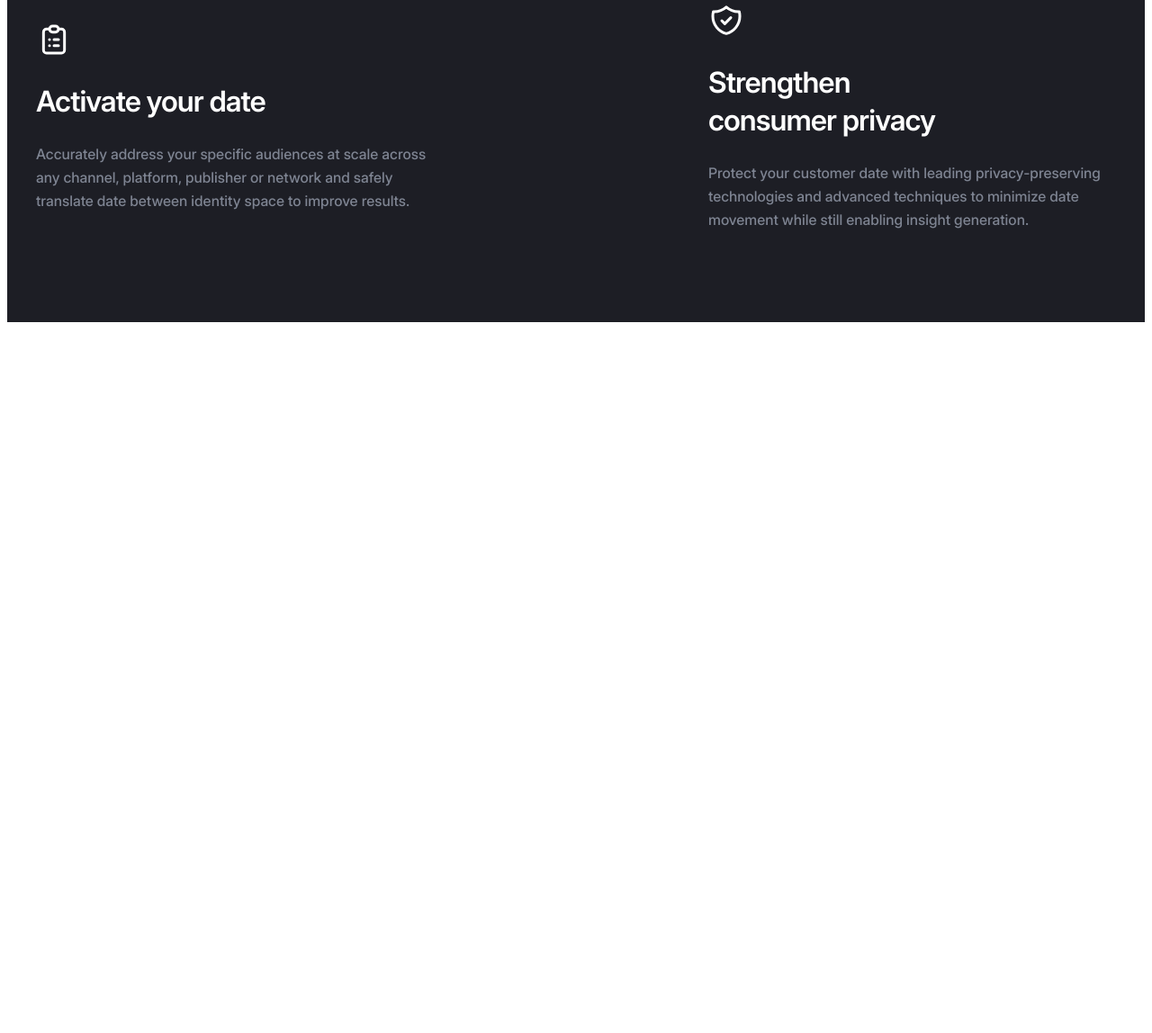
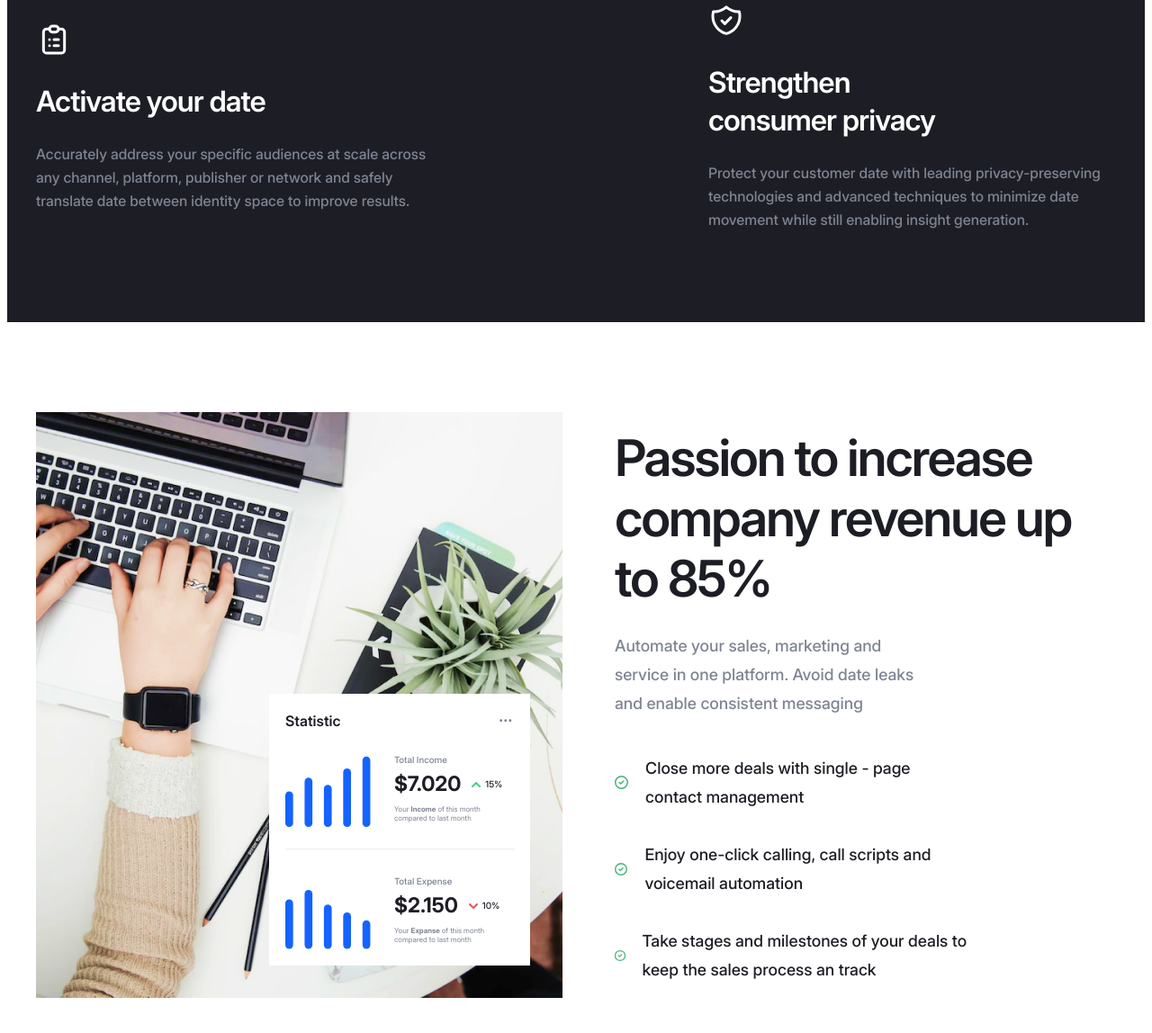
Before and after one commit to yuwi-webdeviki/coca, a website built with Vite: page src/index.html in a window 1280 px wide. Shown: the part 1704-2852 px from the top of the page at 90% size. Before the commit the page ends 2070 px from the top, so only its background shows below. Built offline with nearby package versions, Linux system fonts and the light colour scheme.

Commit message:
created features sections

```diff
--- /dev/null
+++ b/src/assets/scss/components/home/_features.scss
@@ -0,0 +1,186 @@
+@use '../../mixins';
+
+.features {
+  padding: 100px 0 94px;
+
+  @include mixins.mobile {
+    padding: 60px 0 64px;
+  }
+
+  &__container {
+    @include mixins.flex-all-between;
+
+    @include mixins.mini-desktop {
+      gap: 40px;
+      flex-direction: column;
+      align-items: flex-start;
+    }
+
+    @include mixins.mobile {
+      gap: 25px;
+    }
+  }
+
+  &__images {
+    position: relative;
+  }
+
+  &__stats {
+    position: absolute;
+    right: 36px;
+    bottom: 40px;
+    padding: 18px;
+    max-width: 290px;
+    background-color: #fff;
+
+    @include mixins.mobile {
+      right: 16px;
+      bottom: 20px;
+    }
+
+    @include mixins.small-mobile {
+      right: 12px;
+      bottom: 12px;
+      padding: 14px;
+      max-width: 240px;
+    }
+
+    &-head {
+      @include mixins.flex-all-between;
+      margin-bottom: 19px;
+    }
+
+    &-title {
+      font-weight: 600;
+      line-height: 150%;
+      color: #1d1e25;
+    }
+
+    &-item {
+      @include mixins.flex-align-center;
+      gap: 26px;
+
+      &:not(:last-child) {
+        border-bottom: 0.73px solid #ededed;
+        padding-bottom: 23px;
+        width: 255px;
+      }
+
+      &:last-child {
+        padding-top: 23px;
+      }
+
+      &-img {
+        @include mixins.small-mobile {
+          width: 65px;
+        }
+      }
+
+      &-title {
+        margin-bottom: 6px;
+        font-weight: 500;
+        font-size: 10px;
+        line-height: 150%;
+        color: #7e8492;
+      }
+
+      &-price {
+        @include mixins.flex-align-center;
+        gap: 12px;
+        margin-bottom: 9px;
+
+        &-num {
+          font-weight: 700;
+          font-size: 23px;
+          line-height: 120%;
+          color: #1d1e25;
+
+          @include mixins.mobile {
+            font-size: 18px;
+          }
+        }
+
+        &-proc {
+          @include mixins.flex-align-center;
+          gap: 5px;
+          font-weight: 500;
+          font-size: 10px;
+          line-height: 150%;
+          color: #1d1e25;
+        }
+      }
+
+      &-descr {
+        font-weight: 400;
+        font-size: 8px;
+        color: #7e8492;
+
+        & span {
+          font-weight: 700;
+        }
+      }
+    }
+  }
+
+  &__texts {
+    max-width: 557px;
+
+    @include mixins.mini-desktop {
+      max-width: 992px;
+    }
+  }
+
+  &__title {
+    margin-bottom: 24px;
+    font-weight: 600;
+    letter-spacing: -0.04em;
+    color: var(--neutral-color-100);
+
+    @include mixins.mobile {
+      margin-bottom: 20px;
+    }
+  }
+
+  &__descr {
+    margin-bottom: 40px;
+    max-width: 360px;
+    font-weight: 500;
+    line-height: 178%;
+    color: #7e8492;
+
+    @include mixins.mini-desktop {
+      max-width: 700px;
+    }
+  }
+
+  &__item {
+    @include mixins.flex-align-center;
+    gap: 19px;
+    max-width: 393px;
+    font-weight: 500;
+    line-height: 178%;
+    color: var(--neutral-color-100);
+
+    @include mixins.mini-desktop {
+      max-width: 700px;
+    }
+
+    &:not(:last-child) {
+      margin-bottom: 32px;
+
+      @include mixins.mobile {
+        margin-bottom: 22px;
+      }
+    }
+
+    &::before {
+      content: '';
+      display: inline-block;
+      width: 20px;
+      height: 20px;
+      color: #46b277;
+      background: url('../../../icons/features-tick-icon.svg') no-repeat
+        center / contain;
+    }
+  }
+}
--- a/src/assets/scss/components/home/_overview.scss
+++ b/src/assets/scss/components/home/_overview.scss
@@ -1,15 +1,15 @@
 @use '../../mixins';
 
 .overview {
+  padding: 100px 0;
   background-color: var(--overview-bg-color);
-  padding-block: 100px;
 
   @include mixins.tablet {
     text-align: center;
   }
 
   @include mixins.mobile {
-    padding-block: 60px;
+    padding: 60px 0;
   }
 
   &__title {
--- a/src/assets/scss/main.scss
+++ b/src/assets/scss/main.scss
@@ -6,3 +6,4 @@
 @use './components/header';
 @use './components/home/hero';
 @use './components/home/overview';
+@use './components/home/features';
--- /dev/null
+++ b/src/html/components/home/features.html
@@ -0,0 +1,121 @@
+<section class="features">
+  <div class="container features__container">
+    <div class="features__images">
+      <img
+        src="./assets/images/features-img.jpg"
+        loading="lazy"
+        width="585"
+        height="651"
+        alt="Woman typing on laptop"
+      />
+      <div class="features__stats">
+        <div class="features__stats-head">
+          <h4 class="features__stats-title text-p-default">Statistic</h4>
+          <img
+            src="./assets/icons/three-dots-icon.svg"
+            loading="lazy"
+            width="18"
+            height="19"
+            alt="Ellipsis icon"
+          />
+        </div>
+
+        <div class="features__stats-item">
+          <img
+            class="features__stats-item-img"
+            src="./assets/icons/features-total-income-icon.svg"
+            loading="lazy"
+            width="95"
+            height="88"
+            alt="Total income graphic"
+          />
+          <div class="features__stats-item-info">
+            <h5 class="features__stats-item-title">Total Income</h5>
+            <div class="features__stats-item-price">
+              <span class="features__stats-item-price-num">$7.020</span>
+              <div class="features__stats-item-price-proc">
+                <svg
+                  width="10"
+                  height="6"
+                  viewBox="0 0 10 6"
+                  fill="none"
+                  xmlns="http://www.w3.org/2000/svg"
+                >
+                  <path
+                    fill-rule="evenodd"
+                    clip-rule="evenodd"
+                    d="M9.70711 5.70711C9.31658 6.09763 8.68342 6.09763 8.29289 5.70711L5 2.41421L1.70711 5.70711C1.31658 6.09763 0.683417 6.09763 0.292894 5.70711C-0.0976312 5.31658 -0.0976312 4.68342 0.292894 4.29289L4.29289 0.292893C4.68342 -0.0976311 5.31658 -0.0976311 5.70711 0.292893L9.70711 4.29289C10.0976 4.68342 10.0976 5.31658 9.70711 5.70711Z"
+                    fill="#50CD89"
+                  />
+                </svg>
+                15%
+              </div>
+            </div>
+            <p class="features__stats-item-descr">
+              Your <span>Income</span> of this month compared to last month
+            </p>
+          </div>
+        </div>
+
+        <div class="features__stats-item">
+          <img
+            class="features__stats-item-img"
+            src="./assets/icons/features-total-expense-icon.svg"
+            loading="lazy"
+            width="95"
+            height="88"
+            alt="Total expense graphic"
+          />
+          <div class="features__stats-item-info">
+            <h5 class="features__stats-item-title">Total Expense</h5>
+            <div class="features__stats-item-price">
+              <span class="features__stats-item-price-num">$2.150</span>
+              <div class="features__stats-item-price-proc">
+                <svg
+                  width="10"
+                  height="6"
+                  viewBox="0 0 10 6"
+                  fill="none"
+                  xmlns="http://www.w3.org/2000/svg"
+                >
+                  <path
+                    fill-rule="evenodd"
+                    clip-rule="evenodd"
+                    d="M0.292893 0.292893C0.683417 -0.097631 1.31658 -0.097631 1.70711 0.292893L5 3.58579L8.29289 0.292893C8.68342 -0.0976311 9.31658 -0.0976311 9.70711 0.292893C10.0976 0.683417 10.0976 1.31658 9.70711 1.70711L5.70711 5.70711C5.31658 6.09763 4.68342 6.09763 4.29289 5.70711L0.292893 1.70711C-0.0976311 1.31658 -0.0976311 0.683418 0.292893 0.292893Z"
+                    fill="#EB5757"
+                  />
+                </svg>
+                10%
+              </div>
+            </div>
+            <p class="features__stats-item-descr">
+              Your <span>Expanse</span> of this month compared to last month
+            </p>
+          </div>
+        </div>
+      </div>
+    </div>
+
+    <div class="features__texts">
+      <h2 class="features__title heading-h2">
+        Passion to increase company revenue up to 85%
+      </h2>
+      <p class="features__descr text-p-medium">
+        Automate your sales, marketing and service in one platform. Avoid date
+        leaks and enable consistent messaging
+      </p>
+      <ul class="features__list">
+        <li class="features__item text-p-medium">
+          Close more deals with single - page contact management
+        </li>
+        <li class="features__item text-p-medium">
+          Enjoy one-click calling, call scripts and voicemail automation
+        </li>
+        <li class="features__item text-p-medium">
+          Take stages and milestones of your deals to keep the sales process an
+          track
+        </li>
+      </ul>
+    </div>
+  </div>
+</section>
--- a/src/html/components/home/overview.html
+++ b/src/html/components/home/overview.html
@@ -14,6 +14,7 @@
         <img
           class="overview__item-icon"
           src="./assets/icons/calendar-icon.svg"
+          loading="lazy"
           width="40"
           height="40"
           alt="Calendar icon"
@@ -31,6 +32,7 @@
         <img
           class="overview__item-icon"
           src="./assets/icons/todo-icon.svg"
+          loading="lazy"
           width="40"
           height="40"
           alt="Todo icon"
@@ -45,6 +47,7 @@
         <img
           class="overview__item-icon"
           src="./assets/icons/list-icon.svg"
+          loading="lazy"
           width="40"
           height="40"
           alt="List icon"
@@ -60,6 +63,7 @@
         <img
           class="overview__item-icon"
           src="./assets/icons/shield-icon.svg"
+          loading="lazy"
           width="40"
           height="40"
           alt="Shield icon"
--- a/src/index.html
+++ b/src/index.html
@@ -6,6 +6,7 @@
 
     <load src="./html/components/home/hero.html" />
     <load src="./html/components/home/overview.html" />
+    <load src="./html/components/home/features.html" />
 
     <script type="module" src="./js/main.js"></script>
   </body>
```
Also changed, not shown: src/assets/icons/features-tick-icon.svg (added), src/assets/icons/features-total-expense-icon.svg (added), src/assets/icons/features-total-income-icon.svg (added), src/assets/icons/three-dots-icon.svg (added), src/assets/images/features-img.jpg (added).
